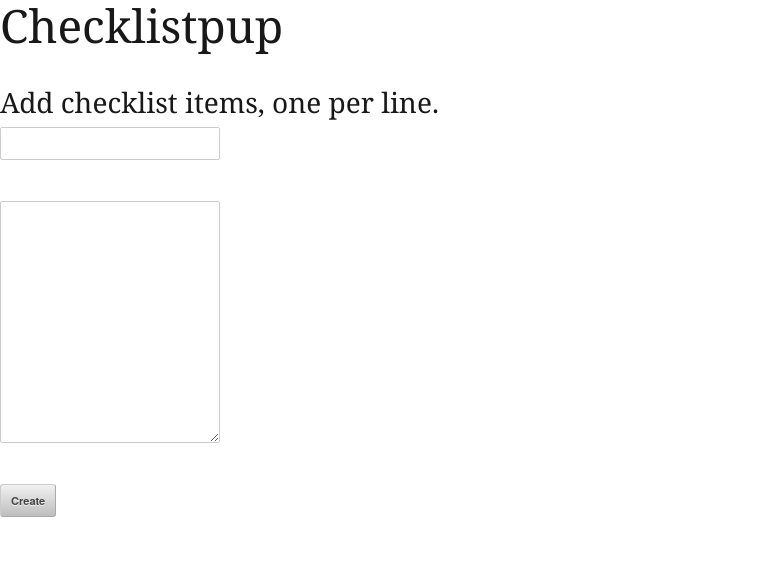
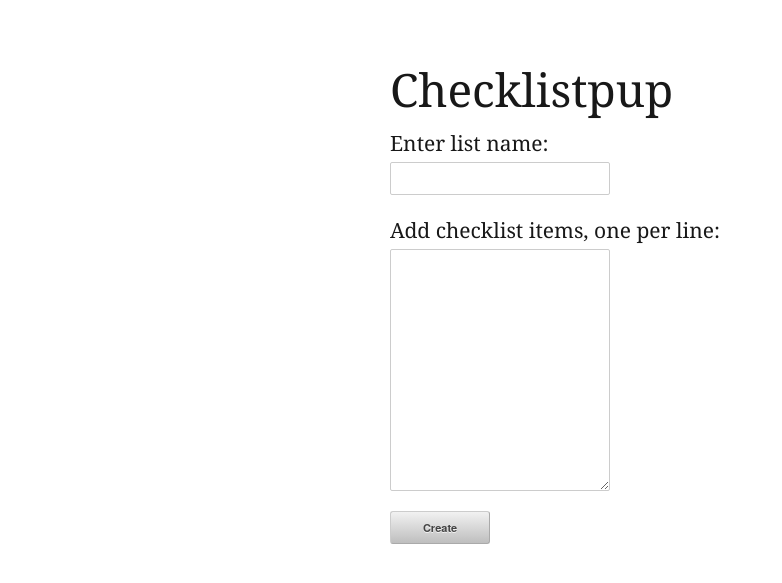
Before and after one commit to barrel/Checklistpup, a CodeIgniter app: page / in a window 1280 px wide. Shown: the top 583 px of the page, without its empty margins (0-782 px from the left). Run offline with CodeIgniter, Linux system fonts and the light colour scheme; data that the repository does not hold is empty; some libraries are stand-ins or nearby versions.

Commit message:
Initial styling.

```diff
--- a/application/views/welcome/index.tpl.php
+++ b/application/views/welcome/index.tpl.php
@@ -1,16 +1,18 @@
-<h1>Checklistpup</h1>
-<br />
-<h3>Add checklist items, one per line.</h3>
+<div id="Content">
 
-<form>
+	<h1>Checklistpup</h1>
 
-	<input type="text" name="listname">
-	<br/>
-	<textarea rows=12 cols=50></textarea>
-	<br/>
-	<input type="submit" value="Create">
+	<form>
+		<h4>Enter list name:</h4>
+		<input type="text" name="listname">
+		<h4>Add checklist items, one per line:</h4>
+		<textarea rows=12 cols=50></textarea>
 
-</form>
+		<input type="submit" value="Create">
+
+	</form>
+
+</div>
 
 <script>
 		$('input[type="submit"]').click(function() {
--- a/public/ss/main.css
+++ b/public/ss/main.css
@@ -103,3 +103,20 @@
 	line-height: 1.4em;
 	margin: 0px 0px 1.0em;
 }
+
+
+/*-----ACTUAL STYLING-----*/
+
+#Content {
+	width: 500px;
+	margin: 5% auto 0;
+	position: relative;
+}
+
+textarea {
+	width: 100%;
+}
+
+input[type="submit"] {
+	width: 20%;
+}
```
